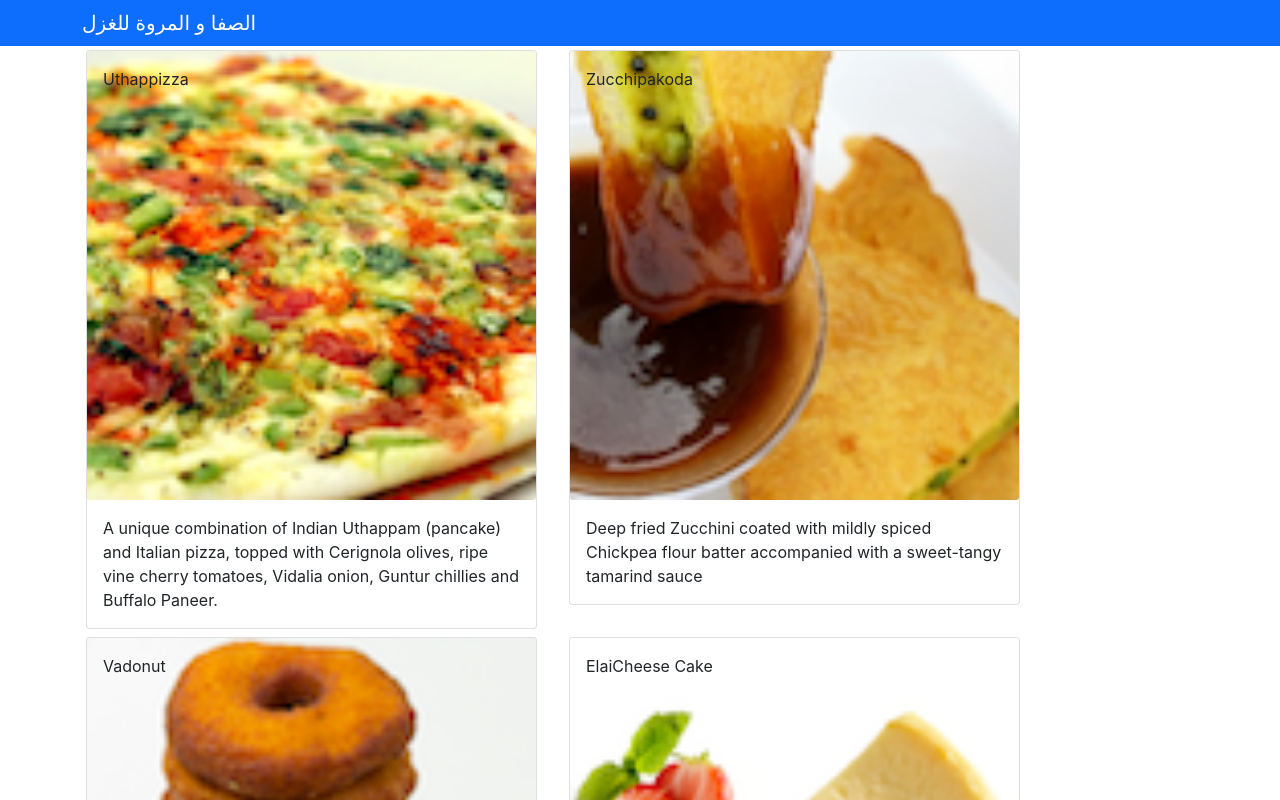
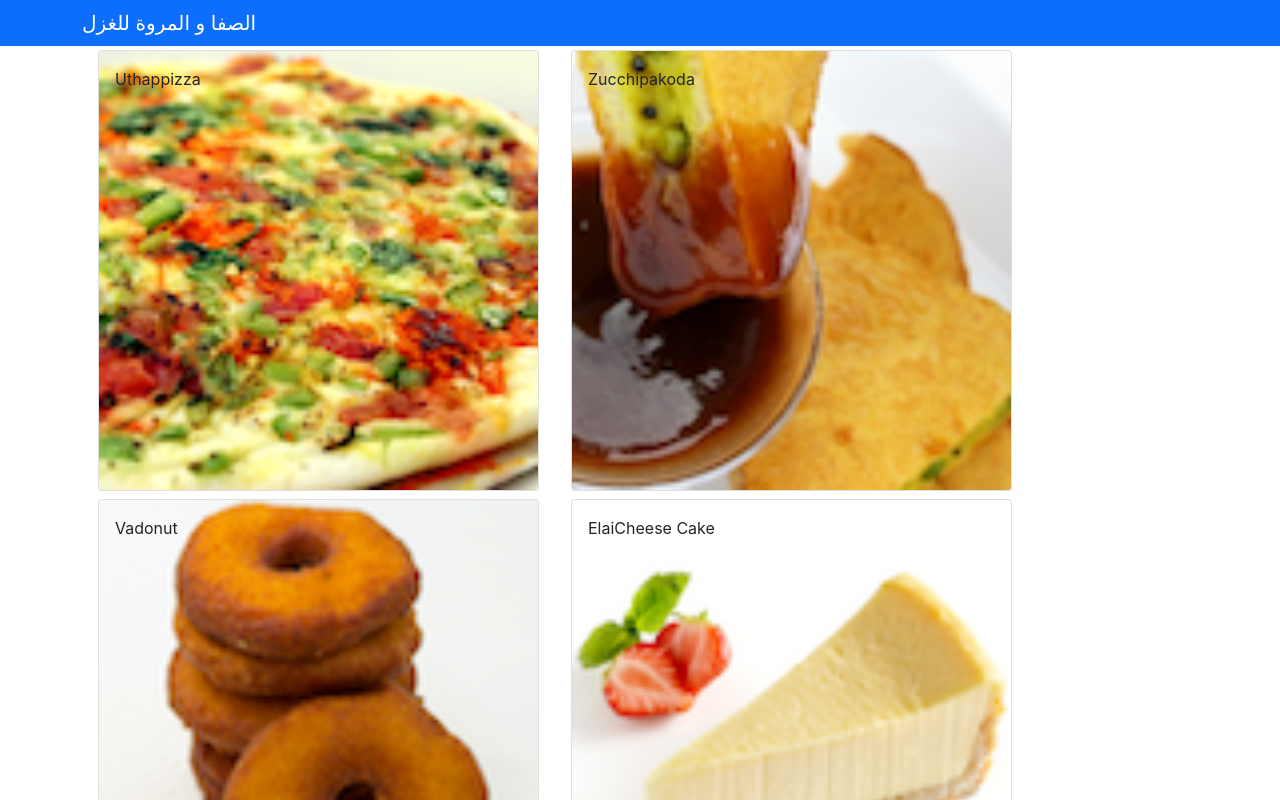
Before and after one commit to Mohamed-Tarek-Z/mizan-react, a React (Create React App) app: page / in a window 1280 px wide. Shown: the top 800 px of the page. Built offline with nearby package versions, Linux system fonts and the light colour scheme.

Commit message:
Presentational and Container Components

```diff
--- a/src/App.js
+++ b/src/App.js
@@ -1,28 +1,13 @@
-import { render } from '@testing-library/react';
-import React from 'react';
-import { Navbar, NavbarBrand } from 'reactstrap';
+import React, { Component } from 'react';
+import Main from './components/MainComponent';
 import './App.css';
-import Menu from './components/MenuComponent';
-import { DISHES } from './shared/dishes';
 
-class App extends React.Component {
-  constructor(props) {
-    super(props);
-
-    this.state = {
-      dishes: DISHES
-    };
-  }
+class App extends Component {
 
   render() {
     return (
       <div className="App">
-        <Navbar dark color="primary">
-          <div className="container">
-            <NavbarBrand href="/">الصفا و المروة للغزل</NavbarBrand>
-          </div>
-        </Navbar>
-        <Menu dishes={this.state.dishes} />
+        <Main />
       </div>
     );
   }
--- /dev/null
+++ b/src/components/DishdetailComponent.js
@@ -0,0 +1,45 @@
+import React, { Component } from 'react';
+import { Card, CardImg, CardText, CardBody, CardTitle } from 'reactstrap';
+
+class DishDetail extends Component {
+
+    render() {
+        if (this.props.dish != null) {
+            let commnets = this.props.dish.comments.map((coment) => {
+                return (
+                    <li key={coment.id}>
+                        <p>{coment.comment}</p>
+                        <p>--{coment.author}, {new Intl.DateTimeFormat('en-US', { year: 'numeric', month: 'short', day: '2-digit' }).format(new Date(Date.parse(coment.date)))}</p>
+                    </li>
+                );
+            });
+            return (
+                <div className="container">
+                    <div className="row">
+                        <div className="col-md-5 col-sm-12 m-1">
+                            <Card>
+                                <CardImg src={this.props.dish.image + this.props.ext} alt={this.props.dish.name} />
+                                <CardBody>
+                                    <CardTitle>{this.props.dish.name}</CardTitle>
+                                    <CardText>{this.props.dish.description}</CardText>
+                                </CardBody>
+                            </Card>
+                        </div>
+                        <div className="col-md-5 col-sm-12 m-1">
+                            <h2>Comments</h2>
+                            <ul className="list-unstyled">
+                                {commnets}
+                            </ul>
+                        </div>
+                    </div>
+                </div>
+            );
+        } else {
+            return (
+                <div></div>
+            );
+        }
+    }
+}
+
+export default DishDetail;
--- /dev/null
+++ b/src/components/MainComponent.js
@@ -0,0 +1,42 @@
+import React, { Component } from 'react';
+import { Navbar, NavbarBrand } from 'reactstrap';
+import Menu from './MenuComponent';
+import DishDetail from './DishdetailComponent';
+import { DISHES } from '../shared/dishes';
+
+class Main extends Component {
+    constructor(props) {
+        super(props);
+
+        this.state = {
+            dishes: DISHES,
+            selectedDish: null,
+            ext: 'png'
+        };
+    }
+    onDishSelect(dishId) {
+        this.setState({ selectedDish: dishId });
+        if (this.state.ext === 'png') {
+            this.setState({ ext: 'jpg' });
+        } else {
+            this.setState({ ext: 'png' });
+        }
+    }
+
+    render() {
+        return (
+            <div>
+                <Navbar dark color="primary">
+                    <div className="container">
+                        <NavbarBrand href="/">الصفا و المروة للغزل</NavbarBrand>
+                    </div>
+                </Navbar>
+                <div className="container">
+                    <Menu dishes={this.state.dishes} ext={this.state.ext} onClick={(dishId) => this.onDishSelect(dishId)} />
+                    <DishDetail dish={this.state.dishes.filter((dish) => dish.id === this.state.selectedDish)[0]} ext={this.state.ext} />
+                </div>
+            </div>
+        );
+    }
+}
+export default Main;
--- a/src/components/MenuComponent.js
+++ b/src/components/MenuComponent.js
@@ -1,55 +1,18 @@
-import React from 'react';
-import { Card, CardImg, CardImgOverlay, CardText, CardBody, CardTitle } from 'reactstrap';
+import React, { Component } from 'react';
+import { Card, CardImg, CardImgOverlay, CardTitle } from 'reactstrap';
 
-class Menu extends React.Component {
 
-    constructor(props) {
-        super(props);
-        this.state = {
-            selectedDish: null,
-            ext: 'png'
-        }
-    }
-
-    onDishSelect(dish) {
-        this.setState({ selectedDish: dish });
-        if (this.state.ext === 'jpg') {
-            this.setState({ ext: 'jpg' });
-        } else {
-            this.setState({ ext: 'png' });
-        }
-    }
-
-    renderDish(dish) {
-        if (dish != null) {
-            return (
-                <Card onClick={() => this.onDishSelect(dish)}>
-                    <CardImg src={dish.image + this.state.ext} alt={dish.name} />
-                    <CardBody>
-                        <CardTitle>{dish.name}</CardTitle>
-                        <CardText>{dish.description}</CardText>
-                    </CardBody>
-                </Card>
-            );
-        } else {
-            return (
-                <div></div>
-            );
-        }
-    }
+class Menu extends Component {
 
     render() {
         let menu = this.props.dishes.map((dish) => {
             return (
-                <div key={dish.id} className="col-12 col-md-5 m-1">
-                    <Card onClick={() => this.onDishSelect(dish)}>
-                        <CardImg width="100%" src={dish.image + this.state.ext} alt={dish.name} />
+                <div key={dish.id} className="col-md-5 col-sm-12 m-1">
+                    <Card onClick={()=> this.props.onClick(dish.id)}>
+                        <CardImg width="100%" src={dish.image + this.props.ext} alt={dish.name} />
                         <CardImgOverlay>
                             <CardTitle>{dish.name}</CardTitle>
                         </CardImgOverlay>
-                        <CardBody>
-                            <CardText>{dish.description}</CardText>
-                        </CardBody>
                     </Card>
                 </div>
             );
@@ -60,9 +23,6 @@ class Menu extends React.Component {
                 <div className="row">
                     {menu}
                 </div>
-                <div className="row">
-                    {this.renderDish(this.state.selectedDish)}
-                </div>
             </div>
         );
     }
```
